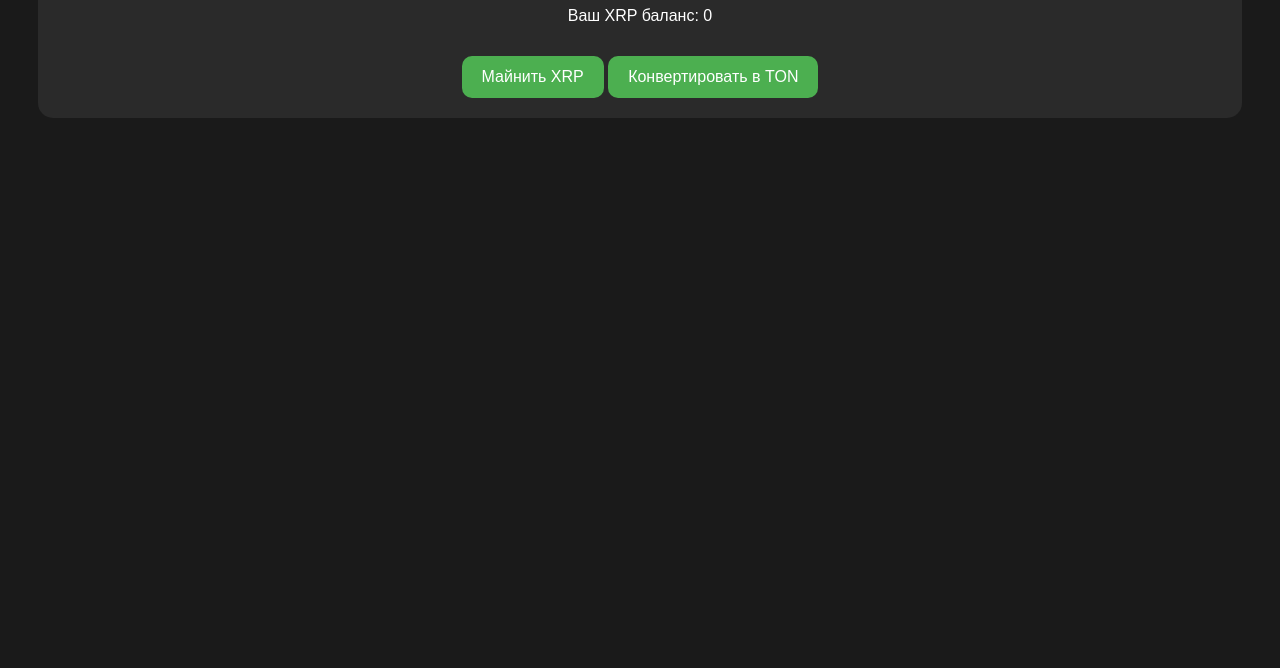
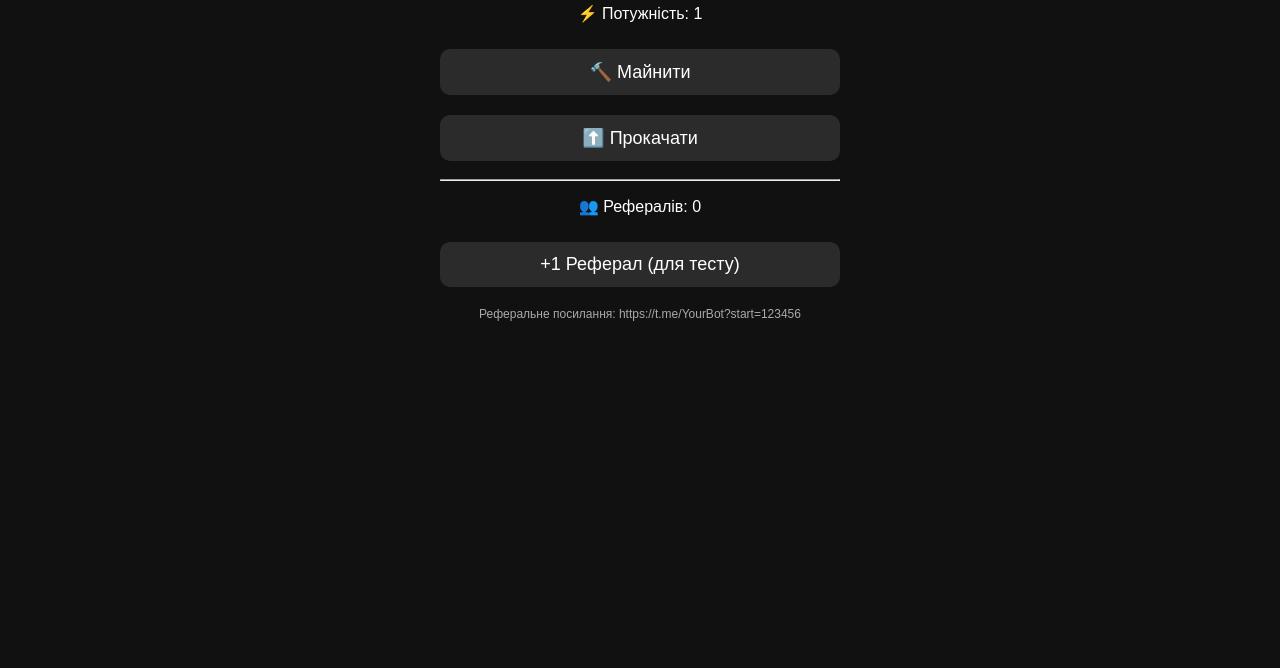
Before and after one commit to vetalgov25/XRP-telegram-bot, a plain HTML site: page index.html in a window 1280 px wide. Shown: the part 132-800 px from the top of the page. Drawn offline with Linux system fonts and the light colour scheme.

Commit message:
Add files via upload

```diff
--- a/index.html
+++ b/index.html
@@ -1,21 +1,23 @@
-
 <!DOCTYPE html>
-<html lang="ru">
+<html lang="uk">
 <head>
   <meta charset="UTF-8" />
-  <meta name="viewport" content="width=device-width, initial-scale=1.0" />
-  <title>Крипто Игра</title>
+  <meta name="viewport" content="width=device-width, initial-scale=1.0"/>
+  <title>XRP App Game</title>
   <link rel="stylesheet" href="style.css" />
-  <script src="https://telegram.org/js/telegram-web-app.js"></script>
 </head>
 <body>
   <div class="container">
-    <h1>🪙 Крипто Игра</h1>
-    <p>Ваш XRP баланс: <span id="balance">0</span></p>
-    <button id="mineBtn">Майнить XRP</button>
-    <button id="convertBtn">Конвертировать в TON</button>
+    <h1>🚀 XRP Miner</h1>
+    <p>💰 Баланс: <span id="balance">0</span> TON</p>
+    <p>⚡ Потужність: <span id="power">1</span></p>
+    <button onclick="mine()">🔨 Майнити</button>
+    <button onclick="upgrade()">⬆️ Прокачати</button>
+    <hr />
+    <p>👥 Рефералів: <span id="referrals">0</span></p>
+    <button onclick="addReferral()">+1 Реферал (для тесту)</button>
+    <p class="link">Реферальне посилання: https://t.me/YourBot?start=123456</p>
   </div>
-
   <script src="script.js"></script>
 </body>
 </html>
--- a/script.js
+++ b/script.js
@@ -1,17 +1,36 @@
+let balance = parseFloat(localStorage.getItem("balance")) || 0;
+let power = parseFloat(localStorage.getItem("power")) || 1;
+let referrals = parseInt(localStorage.getItem("referrals")) || 0;
 
-let balance = 0;
+function updateUI() {
+  document.getElementById("balance").innerText = balance.toFixed(2);
+  document.getElementById("power").innerText = power;
+  document.getElementById("referrals").innerText = referrals;
+  localStorage.setItem("balance", balance);
+  localStorage.setItem("power", power);
+  localStorage.setItem("referrals", referrals);
+}
 
-document.getElementById("mineBtn").addEventListener("click", () => {
-  balance += Math.floor(Math.random() * 5) + 1; // добавляем от 1 до 5 XRP
-  document.getElementById("balance").innerText = balance;
-});
+function mine() {
+  balance += power;
+  updateUI();
+}
 
-document.getElementById("convertBtn").addEventListener("click", () => {
-  if (balance >= 10) {
-    balance -= 10;
-    alert("Вы успешно конвертировали 10 XRP в 1 TON!");
+function upgrade() {
+  let cost = power * 10;
+  if (balance >= cost) {
+    balance -= cost;
+    power += 1;
+    updateUI();
   } else {
-    alert("Недостаточно XRP для конвертации.");
+    alert("Недостатньо TON для покращення!");
   }
-  document.getElementById("balance").innerText = balance;
-});
+}
+
+function addReferral() {
+  referrals += 1;
+  balance += 5;
+  updateUI();
+}
+
+window.onload = updateUI;
--- a/style.css
+++ b/style.css
@@ -1,29 +1,28 @@
-
 body {
-  font-family: sans-serif;
-  background: #1a1a1a;
+  margin: 0;
+  padding: 0;
+  background: #111;
   color: white;
+  font-family: Arial, sans-serif;
+}
+.container {
+  max-width: 400px;
+  margin: 0 auto;
+  padding: 20px;
   text-align: center;
-  padding: 30px;
 }
-
-.container {
-  background: #2a2a2a;
-  padding: 20px;
-  border-radius: 15px;
-}
-
 button {
-  margin-top: 15px;
-  padding: 12px 20px;
-  font-size: 16px;
+  width: 100%;
+  padding: 12px;
+  margin: 10px 0;
+  font-size: 18px;
+  background: #2b2b2b;
+  color: white;
   border: none;
   border-radius: 10px;
-  background-color: #4caf50;
-  color: white;
-  cursor: pointer;
 }
-
-button:hover {
-  background-color: #45a049;
+.link {
+  font-size: 12px;
+  margin-top: 10px;
+  color: #aaa;
 }
```
